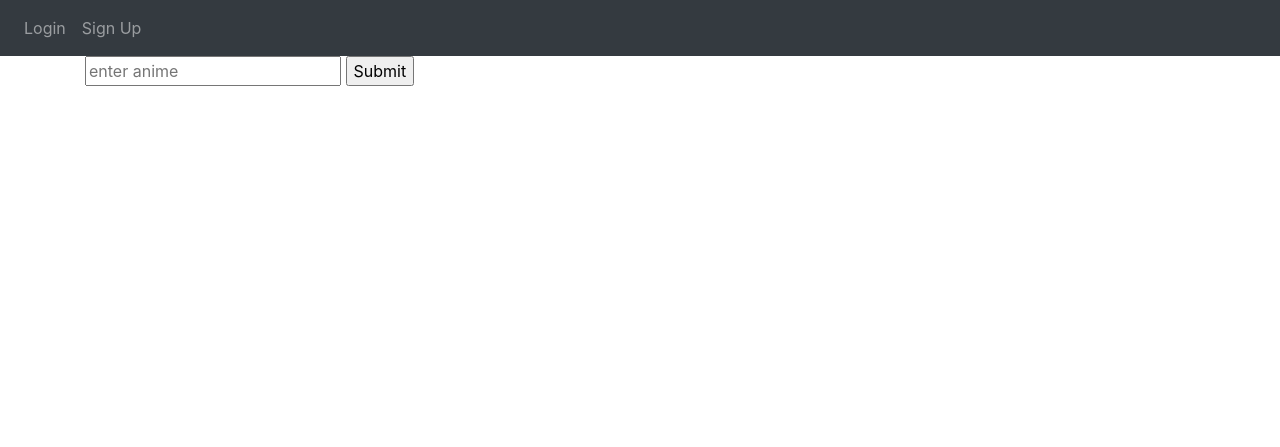
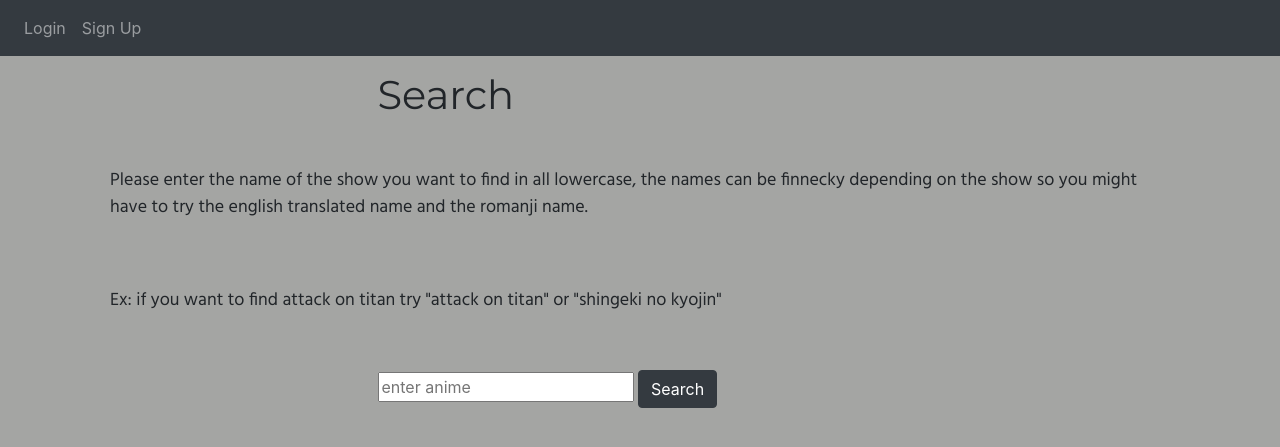
Before and after one commit to jjxliann/animerecc, a Flask app: page /serch in a window 1280 px wide. Shown: the top 447 px of the page. Run offline with Flask 3, Linux system fonts and the light colour scheme; some libraries are stand-ins or nearby versions.

Commit message:
fix the rest of buttons also fix add to watch list on homepage(i broke it somehow)

```diff
--- a/website/auth.py
+++ b/website/auth.py
@@ -1,4 +1,4 @@
-from flask import Blueprint, render_template, request, flash, redirect, url_for
+from flask import Blueprint, render_template, request, flash, redirect, url_for, session
 from .models import User
 from werkzeug.security import generate_password_hash, check_password_hash
 from . import db
@@ -28,6 +28,7 @@ def login():
 @auth.route('/logout')
 @login_required
 def logout():
+
     logout_user()
     return redirect(url_for('auth.login'))
 
--- a/website/templates/base.html
+++ b/website/templates/base.html
@@ -21,7 +21,7 @@
 
     <title>{% block title %}Home{% endblock %}</title>
   </head>
-  <body>
+  <body  style="background-color: #a4a5a3;" >
     <nav class="navbar navbar-expand-lg navbar-dark bg-dark">
       <button
         class="navbar-toggler"
@@ -35,9 +35,9 @@
         <div class="navbar-nav">
          {% if user.is_authenticated%}
           <a class="nav-item nav-link" id="home" href="/">Home</a>
+          <a class="nav-item nav-link" id="serch" href="/serch">Search</a>
+          <a class="nav-item nav-link" id="watchlist" href="/list">Watchlist</a>
           <a class="nav-item nav-link" id="logout" href="/logout">Logout</a>
-          <a class="nav-item nav-link" id="serch" href="/serch">Search</a>
-          <a class="nav-item nav-link" id="watchlist" href="/list">watchlist</a>
 
           {% else%}
           <a class="nav-item nav-link" id="login" href="/login">Login</a>
--- a/website/templates/serch.html
+++ b/website/templates/serch.html
@@ -1,9 +1,39 @@
 {% extends "base.html" %} {% block title %}serch{% endblock %}
 
 {%block content%}
+<style>
+     h1,h2,h3{
+        font-family:"Montserrat",sans-serif ;
+    }
+    p,label{
+        font-family:"Hind",sans-serif ;
+        padding: 25px;
+        font-size: large;
+    }
+    .div{
+      padding: 15px;
+        display: block;
+  margin-left: auto;
+  margin-right: auto;
+  width: 50%;
+    }
+</style>
+<head>
+  <link rel="stylesheet"
+  href="https://fonts.googleapis.com/css?family=Montserrat">
+  <link rel="stylesheet"
+  href="https://fonts.googleapis.com/css?family=Hind">
 
+  <h1 class="div">Search</h1>
+  <p>Please enter the name of the show you want to find in all lowercase, the names can be finnecky depending on the show so you might have to try the english translated name and the romanji name.</p>
+  <p>Ex: if you want to find attack on titan try "attack on titan" or "shingeki no kyojin"</p>
+</head>
 <form method="POST" action="serch">
+  <body>
+    <div class="div">
     <input type="text" id="animeName" name="anime" placeholder="enter anime">
-    <input type="submit">
+    <button type="submit" class="btn btn-dark">Search</button>
+    </div>
+  </body>
 </form>
 {% endblock %}
--- a/website/views.py
+++ b/website/views.py
@@ -28,8 +28,11 @@ def home():
 
          anime = request.form.get('anime')
          print(request.form.getlist('anime'))
-         new_anime = Anime(data=anime,user_id=current_user.id)
-         db.session.add(new_anime)
+         for anime in anime:
+            if anime == None:
+                continue
+            new_anime = Anime(data=anime,user_id=current_user.id)
+            db.session.add(new_anime)
          db.session.commit()
     return render_template("home.html", reccs = reccs, user=current_user)
 
@@ -72,7 +75,7 @@ def random():
         synopsis = anime["data"]["synopsis"]
         return(synopsis)
 
-    if request.method=="POST":
+    if request.method=="POST" and request.form.get('animeRecc') != None:
         animeName = request.form.get('animeRecc')
         new_anime = Anime(data=animeName,user_id=current_user.id)
         db.session.add(new_anime)
```
Also changed, not shown: website/templates/home.html (+29 -15 lines), website/templates/login.html (+25 -4 lines), website/templates/sign_up.html (+28 -7 lines), website/templates/style.css (added, +8 -0 lines), website/database.db.
